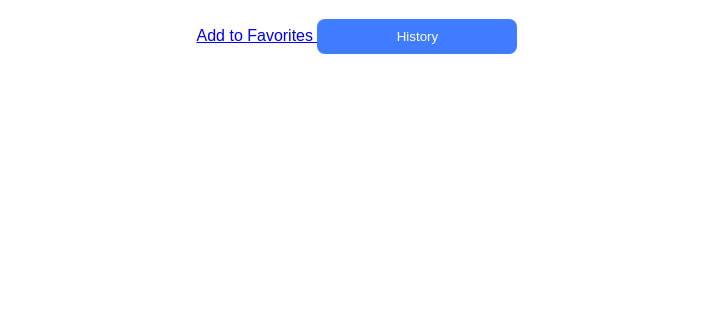
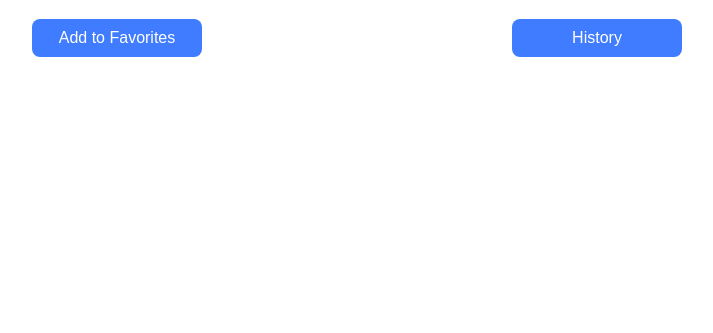
Before and after one commit to AmerA10/web2_assignment_02, a PHP site: page /single-company.php in a window 1280 px wide. Shown: the part 467-800 px from the top of the page, without its empty margins (283-996 px from the left). Run offline with PHP 8.4, Linux system fonts and the light colour scheme; data that the repository does not hold is empty.

Commit message:
changes made

```diff
--- a/addtofav.php
+++ b/addtofav.php
@@ -13,8 +13,8 @@
     $fav = $_SESSION["fav"];
     $fav[] = $companiesGateway->getAllForCompany($_GET["symbol"]);
     $_SESSION["fav"] = $fav;
-    print_r($fav);
-    session_destroy();
+    //print_r($fav);
+    //session_destroy();
     $conn = null;
     header("location: " . $_SERVER["HTTP_REFERER"]);
 ?>
--- a/css/single-company.css
+++ b/css/single-company.css
@@ -29,13 +29,15 @@
     justify-content: space-evenly;
 }
 
-button {
+.buttonContainer > a {
+    text-decoration: none;
     color: white;
     background-color: rgb(64, 124, 255);
-    border: none;
+    text-align: center;
+
+    padding: 10px;
+    width: 150px;
     border-radius: 8px;
-    padding: 10px;
-    width: 200px;
 }
 
 button:hover {
--- a/single-company.php
+++ b/single-company.php
@@ -61,8 +61,8 @@
             </span>
             <br/>
             <div class="buttonContainer">
-                <a href="addtofav.php?symbol=<?=$company['symbol']?>" class="favoritesButton">Add to Favorites</button>
-                <button class="historyButton">History</button>
+                <a href='addtofav.php'>Add to Favorites</a>
+                <a href='history.php?symbol=<?=$company['symbol']?>'>History</a>
             </div>
         </div>
     </body>
```
Also changed, not shown: favorites.php (+11 -0 lines).
